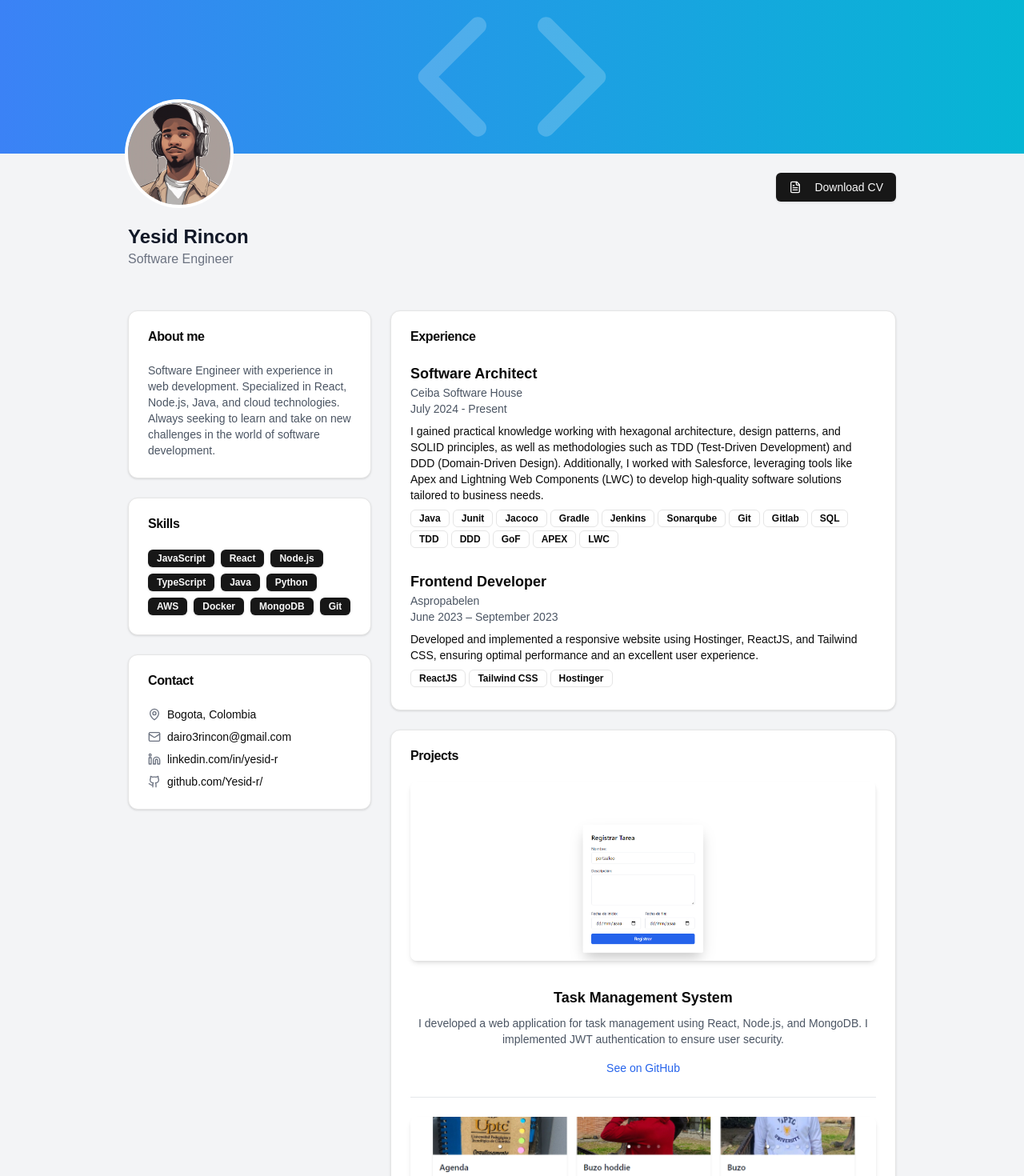
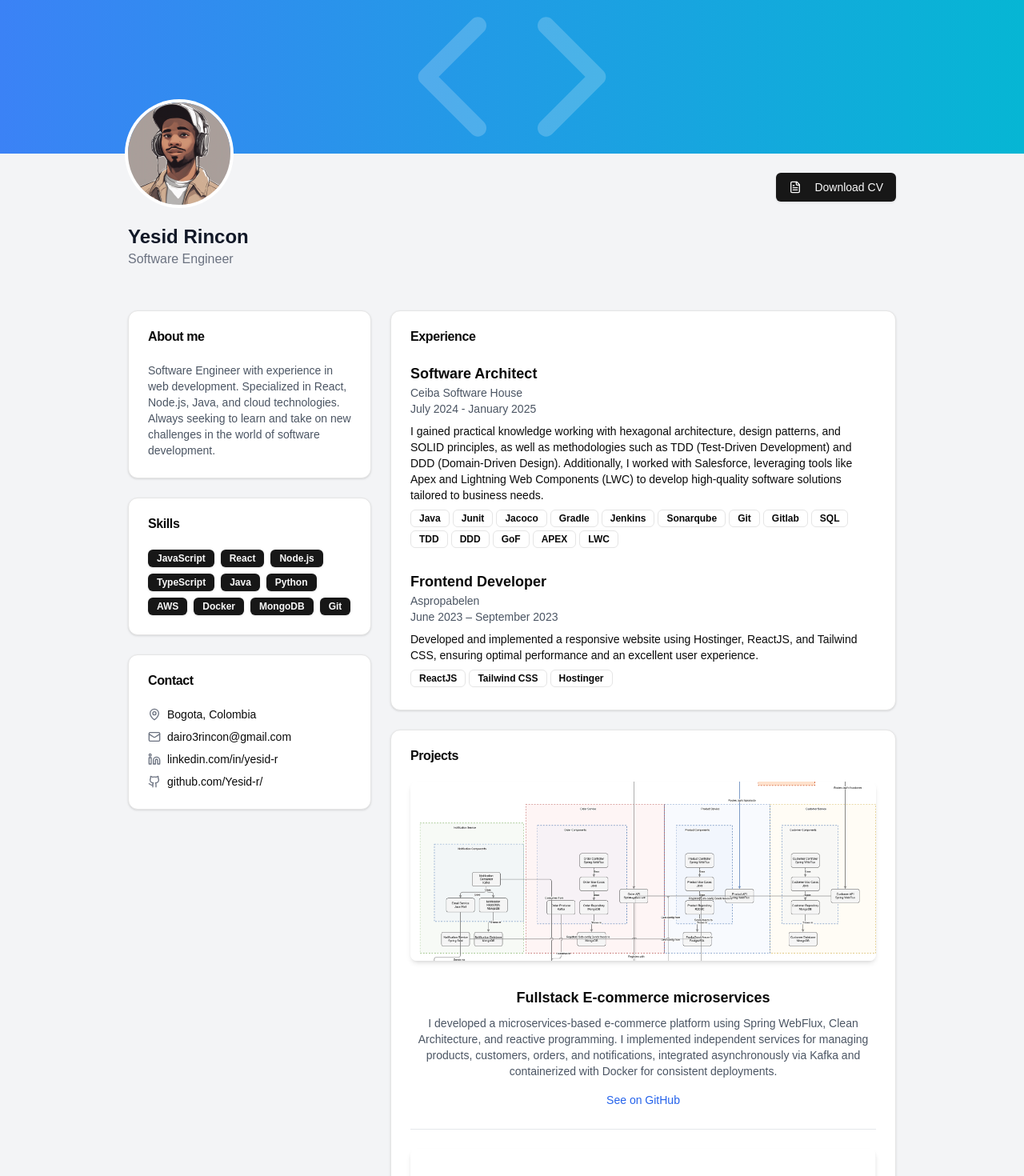
Before and after one commit to Yesid-r/yesid, a Next.js app: page / in a window 1280 px wide. Shown: the top 1470 px of the page at 80% size. Built offline with nearby package versions, Linux system fonts and the light colour scheme.

Commit message:
update proyects

```diff
--- a/src/assets/constants/experience.ts
+++ b/src/assets/constants/experience.ts
@@ -8,7 +8,7 @@ interface Experience {
 
   export const experiences: Experience[] = [
     {
-      date: "July 2024 - Present",
+      date: "July 2024 - January 2025",
       role: "Software Architect",
       company: "Ceiba Software House",
       description: `
--- a/src/assets/constants/projects.ts
+++ b/src/assets/constants/projects.ts
@@ -7,7 +7,17 @@ interface Project {
   import task from '../img/projects/task.png'
   import ecommerce from '../img/projects/ecommerce.png'
   import courseManagement from '../img/projects/Courses_management.png'
+  import ecommercemicroservices from '../img/projects/diagramaproyecto.png'
   export const projects: Project[] = [
+    {
+      title:"Fullstack E-commerce microservices",
+      description: `
+       I developed a microservices-based e-commerce platform using Spring WebFlux, Clean Architecture, and reactive programming.
+       I implemented independent services for managing products, customers, orders, and notifications, integrated asynchronously via Kafka and containerized with Docker for consistent deployments.
+      `,
+      image: ecommercemicroservices.src,
+      githubLink: "https://github.com/Yesid-r/ecommerce-hex"
+    },
     {
       title: "Task Management System",
       description: `
```
Also changed, not shown: src/assets/img/projects/diagramaproyecto.png (added).
